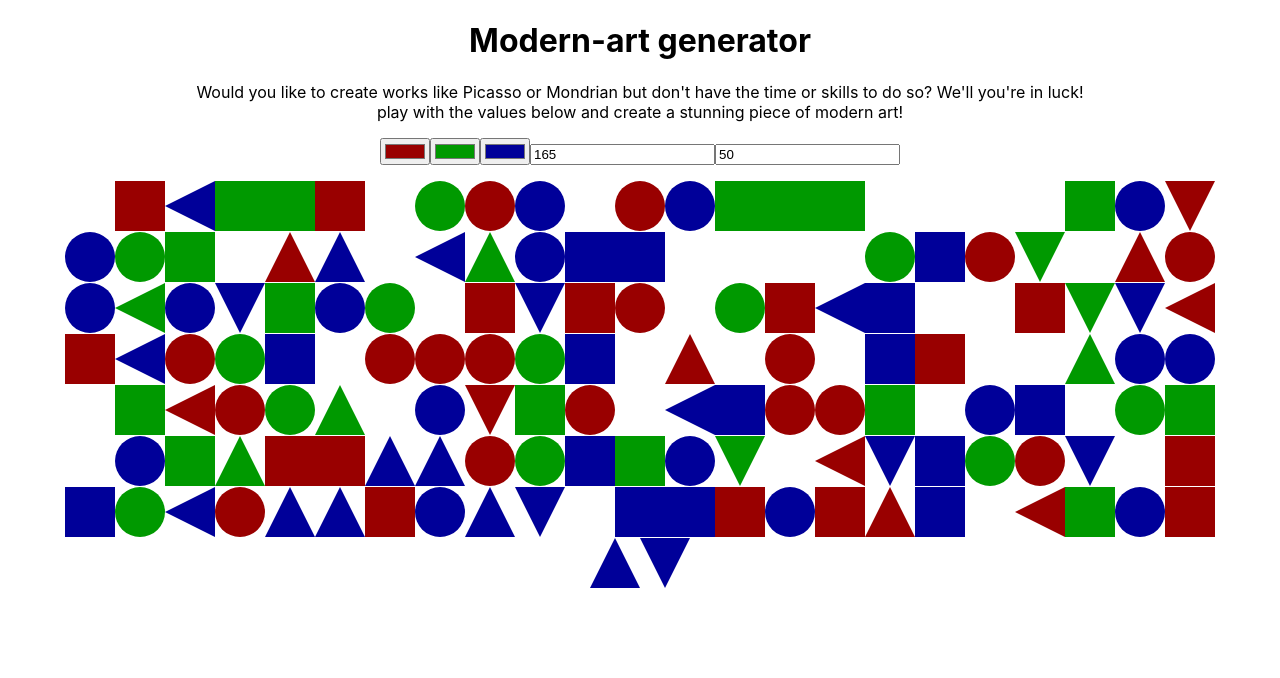
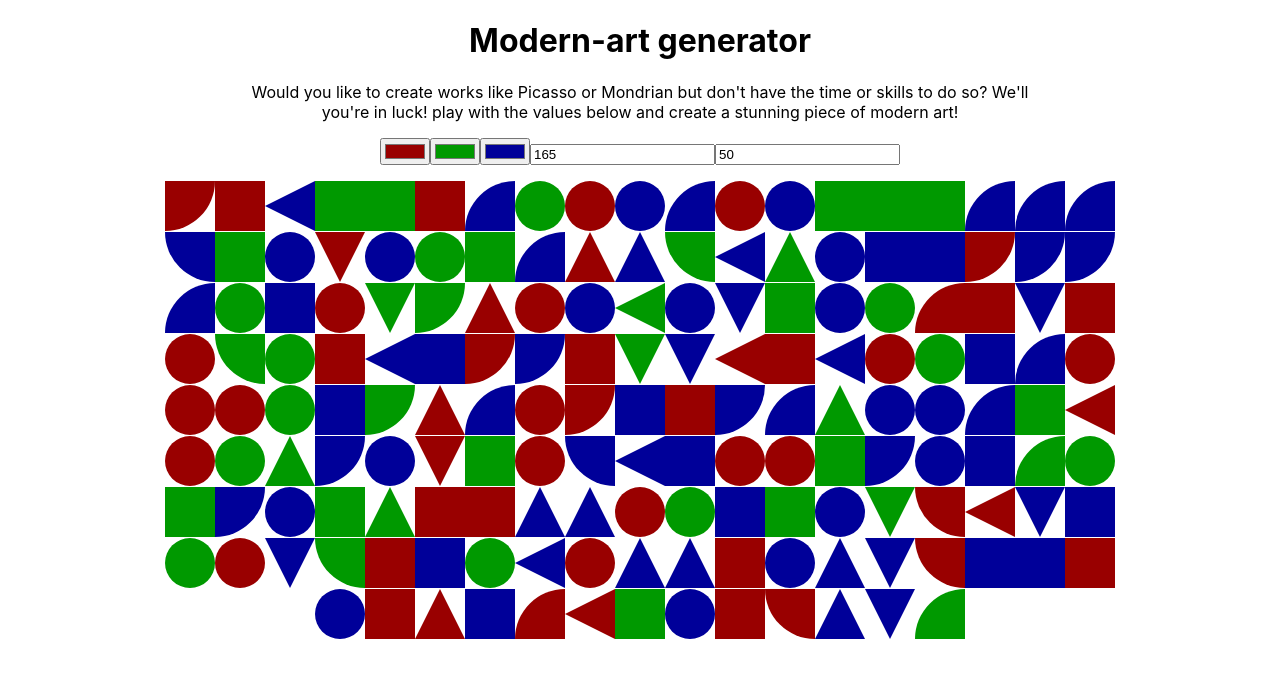
Before and after one commit to MatsVanderElst/art-generator, a React (Create React App) app: page / in a window 1280 px wide. Shown: the top 678 px of the page. Built offline with nearby package versions, Linux system fonts and the light colour scheme.

Commit message:
fixed bug with quarter circle and added rotation

```diff
--- a/src/App.css
+++ b/src/App.css
@@ -17,13 +17,14 @@ html{
   text-align: center;
   margin: 0 auto;
   width: 70vw;
+  max-width: 50rem;
 }
 
 .art__container{
   /* display: block; */
   margin: 0 auto;
   width: max-content;
-  max-width: 90vw;
+  max-width: 60rem;
   align-items: center;
 
 
@@ -31,6 +32,7 @@ html{
 }
 .art__container svg{
    margin: 0 0px -3px;
+   overflow: hidden;
 }
 
 .form__container{
--- a/src/App.js
+++ b/src/App.js
@@ -142,10 +142,10 @@ const SVGTriangle = ({points = `0,200 200,100 0,0`, height = 200, width = 200, s
     );
 }
 
-const SVGQuarterCircle = ({height = 200, width = 200, cx=0, cy=200, r=width, stroke = "none", strokeWidth = (width/20), fill = "rgb(0,0,255)"/* , transform="rotate(0)" */  }) => {
+const SVGQuarterCircle = ({height = 200, width = 200, cx=0, cy=width, r=width, stroke = "none", strokeWidth = (width/20), fill = "rgb(0,0,255)", transform="rotate(0)"  }) => {
   return (
     <svg height={height} width={width}>
-      <circle cx={cx} cy={cy} r={r} stroke={stroke} strokeWidth={strokeWidth} fill={fill} /* transform={transform} transform-origin={"center"} */ />
+      <circle cx={cx} cy={cy} r={r} stroke={stroke} strokeWidth={strokeWidth} fill={fill} transform={transform} transform-origin={"center"} />
     </svg>
     );
 }
```
